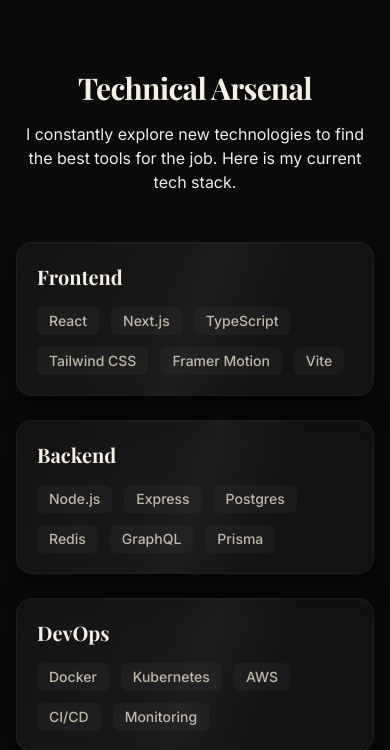
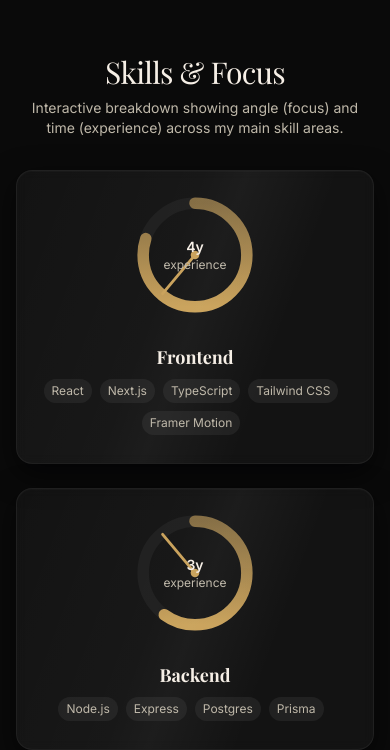
Before and after one commit to AbdiAhmed6457/abdiAhmed, a Next.js app: page / in a window 390 px wide. Shown: the part 2554-3304 px from the top of the page. Built offline with nearby package versions, Linux system fonts and the light colour scheme.

Commit message:
Improve Skills UI: animated radial gauges showing angle & experience; limit DevOps to Docker/AWS; add Mobile group

```diff
--- a/src/components/sections/skills.tsx
+++ b/src/components/sections/skills.tsx
@@ -1,50 +1,77 @@
 "use client";
 
 import { motion } from "framer-motion";
+import React from "react";
 
-const skills = {
-    Frontend: ["React", "Next.js", "TypeScript", "Tailwind CSS", "Framer Motion", "Vite"],
-    Backend: ["Node.js", "Express", "Postgres", "Redis", "GraphQL", "Prisma"],
-    DevOps: ["Docker", "Kubernetes", "AWS", "CI/CD", "Monitoring"],
+type SkillGroup = {
+    id: string;
+    label: string;
+    angle: number; // degrees for needle
+    years: number; // experience in years
+    items: string[];
 };
+
+const GROUPS: SkillGroup[] = [
+    { id: "frontend", label: "Frontend", angle: 40, years: 4, items: ["React", "Next.js", "TypeScript", "Tailwind CSS", "Framer Motion"] },
+    { id: "backend", label: "Backend", angle: 140, years: 3, items: ["Node.js", "Express", "Postgres", "Prisma"] },
+    { id: "devops", label: "DevOps", angle: 90, years: 2, items: ["Docker", "AWS"] },
+    { id: "mobile", label: "Mobile", angle: 320, years: 2, items: ["Flutter", "React Native"] },
+];
+
+function Gauge({ angle, years }: { angle: number; years: number }) {
+    // Map years to percentage (cap at 5 years)
+    const pct = Math.min(1, years / 5);
+    const circumference = 2 * Math.PI * 36; // r=36
+    const dash = circumference * pct;
+
+    return (
+        <div className="w-36 h-36 relative">
+            <svg viewBox="0 0 100 100" className="w-36 h-36">
+                <defs>
+                    <linearGradient id="g" x1="0" x2="1">
+                        <stop offset="0%" stopColor="var(--lux-gold)" />
+                        <stop offset="100%" stopColor="rgba(201,161,91,0.6)" />
+                    </linearGradient>
+                </defs>
+                <g transform="translate(50,50)">
+                    <circle r="36" fill="transparent" stroke="rgba(255,255,255,0.04)" strokeWidth="8" />
+                    <circle r="36" fill="transparent" stroke="url(#g)" strokeWidth="8" strokeLinecap="round"
+                        strokeDasharray={`${dash} ${circumference - dash}`} transform="rotate(-90)" />
+                    {/* needle */}
+                    <g style={{ transform: `rotate(${angle}deg)` }}>
+                        <rect x="-1" y="-2" width="2" height="38" rx="1" fill="var(--lux-gold)" />
+                        <circle r="3" fill="var(--lux-gold)" />
+                    </g>
+                </g>
+            </svg>
+
+            <div className="absolute inset-0 flex flex-col items-center justify-center pointer-events-none">
+                <div className="text-sm font-semibold text-(--lux-ivory)">{years}y</div>
+                <div className="text-xs text-(--muted-foreground)">experience</div>
+            </div>
+        </div>
+    );
+}
 
 export function Skills() {
     return (
-        <section id="skills" className="container mx-auto py-20 px-4 md:px-8">
-            <motion.div
-                initial={{ opacity: 0, y: 20 }}
-                whileInView={{ opacity: 1, y: 0 }}
-                viewport={{ once: true }}
-                transition={{ duration: 0.5 }}
-                className="space-y-12"
-            >
-                <div className="text-center space-y-4">
-                    <h2 className="text-3xl font-bold tracking-tight sm:text-4xl">Technical Arsenal</h2>
-                    <p className="text-muted-foreground max-w-2xl mx-auto">
-                        I constantly explore new technologies to find the best tools for the job.
-                        Here is my current tech stack.
-                    </p>
+        <section id="skills" className="container mx-auto py-16 px-4 md:px-8">
+            <motion.div initial={{ opacity: 0, y: 18 }} whileInView={{ opacity: 1, y: 0 }} viewport={{ once: true }} transition={{ duration: 0.6 }}>
+                <div className="text-center mb-8">
+                    <h2 className="text-3xl sm:text-4xl font-serif tracking-tight">Skills & Focus</h2>
+                    <p className="mt-2 text-sm text-(--muted-foreground) max-w-2xl mx-auto">Interactive breakdown showing angle (focus) and time (experience) across my main skill areas.</p>
                 </div>
 
-                <div className="grid gap-6 md:grid-cols-3">
-                    {Object.entries(skills).map(([category, items], index) => (
-                        <motion.div
-                            key={category}
-                            initial={{ opacity: 0, y: 12 }}
-                            whileInView={{ opacity: 1, y: 0 }}
-                            viewport={{ once: true }}
-                            transition={{ duration: 0.6, delay: index * 0.08 }}
-                            className="lux-card p-6"
-                        >
-                            <h3 className="mb-4 text-xl font-semibold text-(--lux-ivory)">{category}</h3>
-                            <div className="flex flex-wrap gap-3">
-                                {items.map((skill) => (
-                                    <span
-                                        key={skill}
-                                        className="inline-flex items-center rounded-md bg-[rgba(255,255,255,0.03)] px-3 py-1 text-sm font-medium text-(--muted-foreground)"
-                                    >
-                                        {skill}
-                                    </span>
+                <div className="grid grid-cols-1 sm:grid-cols-2 lg:grid-cols-4 gap-6 items-start">
+                    {GROUPS.map((g, i) => (
+                        <motion.div key={g.id} initial={{ opacity: 0, y: 12 }} whileInView={{ opacity: 1, y: 0 }} viewport={{ once: true }} transition={{ duration: 0.6, delay: i * 0.06 }} className="lux-card p-6 flex flex-col items-center text-center">
+                            <div className="-mt-2">
+                                <Gauge angle={g.angle} years={g.years} />
+                            </div>
+                            <h3 className="mt-4 text-lg font-semibold">{g.label}</h3>
+                            <div className="mt-2 text-sm text-(--muted-foreground)">
+                                {g.items.map((it) => (
+                                    <span key={it} className="inline-block px-2 py-1 mr-2 mb-2 rounded-full bg-white/6 text-xs">{it}</span>
                                 ))}
                             </div>
                         </motion.div>
```
